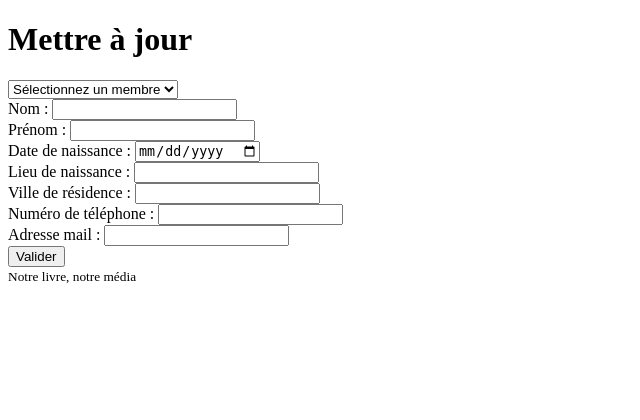
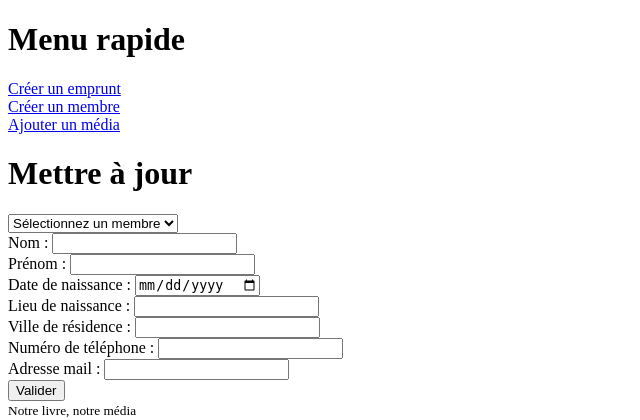
Before and after one commit to JCthedevelop3r/Creer_un_logiciel_de_gestion_de_mediatheque, a Django app: page /update_member in a window 1280 px wide. Shown: the part 206-626 px from the top of the page, without its empty margins (0-640 px from the left). Run offline with Django 5.2, Linux system fonts and the light colour scheme; data comes from the database, SQL or seed files in the repository.

Commit message:
Fixed date display on update_member page

```diff
--- a/librarians/templates/base.html
+++ b/librarians/templates/base.html
@@ -7,6 +7,7 @@
 </head>
 <body>
     {% include 'librarians/header.html' %}
+    {% include 'librarians/quick_menu.html' %}
 
     <main>
         {% block content %}
--- a/librarians/templates/librarians/quick_menu.html
+++ b/librarians/templates/librarians/quick_menu.html
@@ -4,13 +4,13 @@
   </div>
   <div class="q-m-nav-container">
     <nav class="q-m-nav">
-      <a href="" class="q-m-create-loan-link">
-        <div class="q-m-create-loan">Créer un emprunt</div>
+      <a href="/create_borrowing" class="q-m-create-borrowing-link">
+        <div class="q-m-create-borrowing">Créer un emprunt</div>
       </a>
-      <a href="" class="q-m-create-member-link">
+      <a href="/create_member" class="q-m-create-member-link">
         <div class="q-m-create-member">Créer un membre</div>
       </a>
-      <a href="" class="q-m-add-media-link">
+      <a href="/add_media" class="q-m-add-media-link">
         <div class="q-m-add-media">Ajouter un média</div>
       </a>
     </nav>
--- a/librarians/templates/librarians/update_member.html
+++ b/librarians/templates/librarians/update_member.html
@@ -30,7 +30,7 @@
                         value="{{ member.id }}"
                         data-last-name="{{ member.user.last_name }}"
                         data-first-name="{{ member.user.first_name }}"
-                        data-date-of-birth="{{ member.date_of_birth }}"
+                        data-date-of-birth="{{ member.date_of_birth|date:'Y-m-d' }}"
                         data-place-of-birth="{{ member.place_of_birth }}"
                         data-city-of-residence="{{ member.city_of_residence }}"
                         data-phone-number="{{ member.phone_number }}"
```
